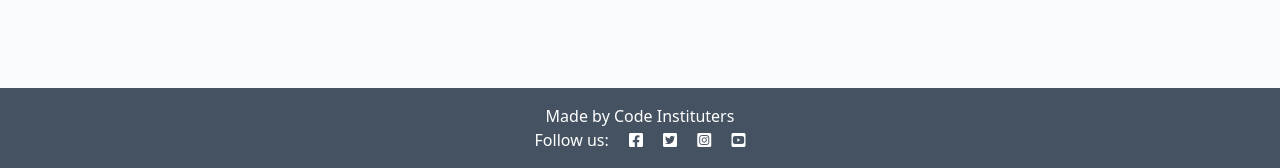
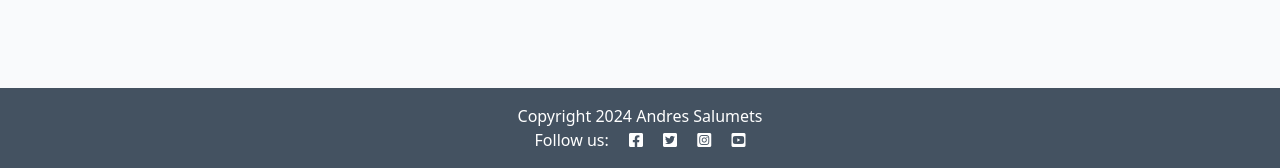
Before and after one commit to FlyHighhher/django-blog, a Django app: template blog/templates/blog/index.html in a window 1280 px wide. Shown: the part 632-800 px from the top of the page. Run offline with Django 4.2, Linux system fonts and the light colour scheme; the template is opened without the code that fills it, so the values that code supplies are empty.

Commit message:
Add template inheritance

```diff
--- a/blog/templates/blog/index.html
+++ b/blog/templates/blog/index.html
@@ -49,4 +49,8 @@
 </div>
 
 <!-- index.html content ends here -->
+
 {% endblock %}
+{% block copyright %}
+    Copyright 2024 Andres Salumets
+{% endblock %}
--- a/templates/base.html
+++ b/templates/base.html
@@ -62,7 +62,11 @@
 
     <!-- Footer -->
     <footer class="footer mt-auto py-3 dark-bg">
-        <p class="m-0 text-center text-white">Made by Code Instituters</p>
+        <p class="m-0 text-center text-white">
+            {% block copyright %}
+            Copyright 2024 by Andres Salumets
+            {% endblock copyright %}
+        </p>
         <p class="m-0 text-center text-white">Follow us: <i class="fab fa-facebook-square ms-3"></i>
             <i class="fab fa-twitter-square ms-3"></i>
             <i class="fab fa-instagram-square ms-3"></i>
```
